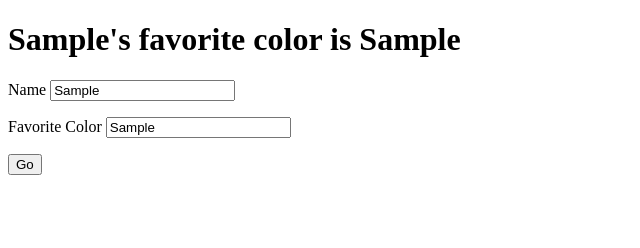
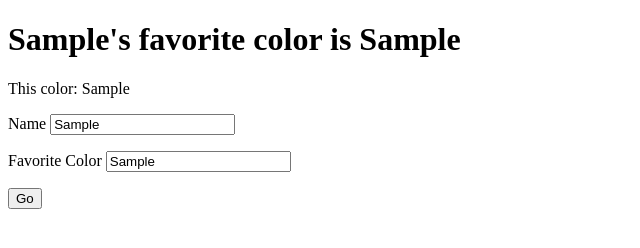
Before and after one commit to ehavlin/people-factory, a plain HTML site: page index.html in a window 1280 px wide. Both pictures are taken after typing "Sample", "Sample" into the empty fields and a click on the button "Go". Shown: the whole page, without its empty margins (0-640 px from the left). Drawn offline with Linux system fonts and the light colour scheme.

Commit message:
Add paragraph that states entered color.

```diff
--- a/index.html
+++ b/index.html
@@ -9,6 +9,7 @@
   </head>
   <body>
       <h1>a Factory of People</h1>
+      <p id="emptyParagraph"> </p>
 
       <section>
           <div>
--- a/index.js
+++ b/index.js
@@ -4,6 +4,8 @@ function handleSubmit(ev) {
     ev.preventDefault()
     const f = ev.target
     const heading = document.querySelector('h1')
+    const color = document.querySelector('#emptyParagraph')
+    color.textContent = 'This color: ' + f.personColor.value
     heading.textContent = f.personName.value + "'s favorite color is " + f.personColor.value
 }
 
```
